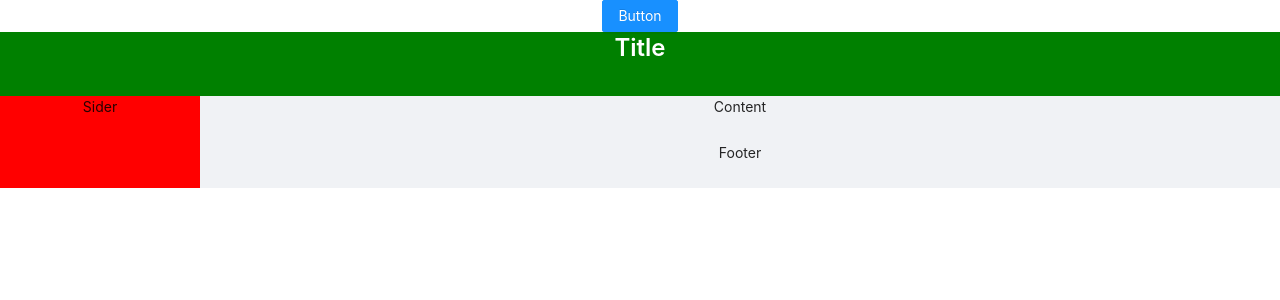
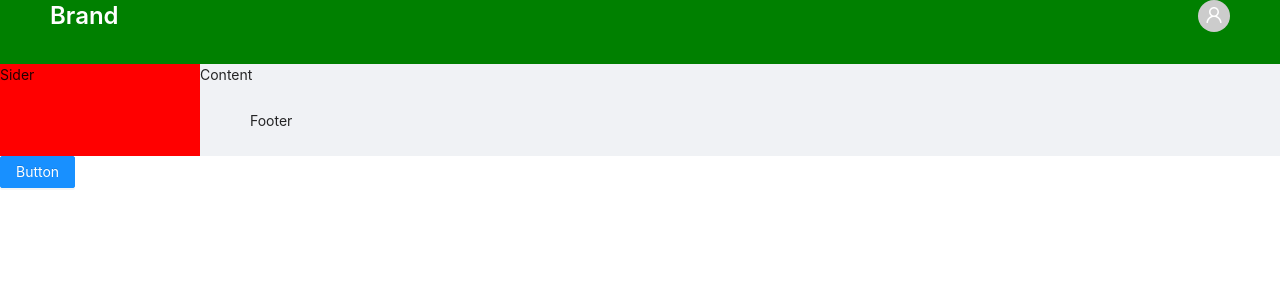
Before and after one commit to binonguyen1090/my-antd-app, a React (Create React App) app: page / in a window 1280 px wide. Shown: the top 300 px of the page. Built offline with nearby package versions, Linux system fonts and the light colour scheme.

Commit message:
add icon/avatar

```diff
--- a/src/App.css
+++ b/src/App.css
@@ -1,7 +1,7 @@
 @import '~antd/dist/antd.css';
 
 .App {
-  text-align: center;
+  text-align: left;
 }
 
 
--- a/src/App.js
+++ b/src/App.js
@@ -3,6 +3,9 @@ import Button from "antd/es/button";
 import './App.css';
 import Layout from "antd/es/layout";
 import Title from 'antd/lib/typography/Title';
+import Avatar from "antd/es/avatar";
+import { UserOutlined } from "@ant-design/icons";
+
 
 const { Header, Footer, Sider, Content } = Layout;
 
@@ -11,11 +14,14 @@ function App() {
 
   return (
     <div className="App">
-      <Button type="primary">Button</Button>
       <Layout>
         <Header style={{ background: "green" }}>
+
+          <Avatar style={{ float: "right"}} icon={<UserOutlined />} />
+
+
           <Title style={{ color: "white" }} level={3}>
-            Title
+            Brand
           </Title>
         </Header>
         <Layout>
@@ -26,6 +32,7 @@ function App() {
           </Layout>
         </Layout>
       </Layout>
+      <Button type="primary">Button</Button>
     </div>
   );
 }
```
